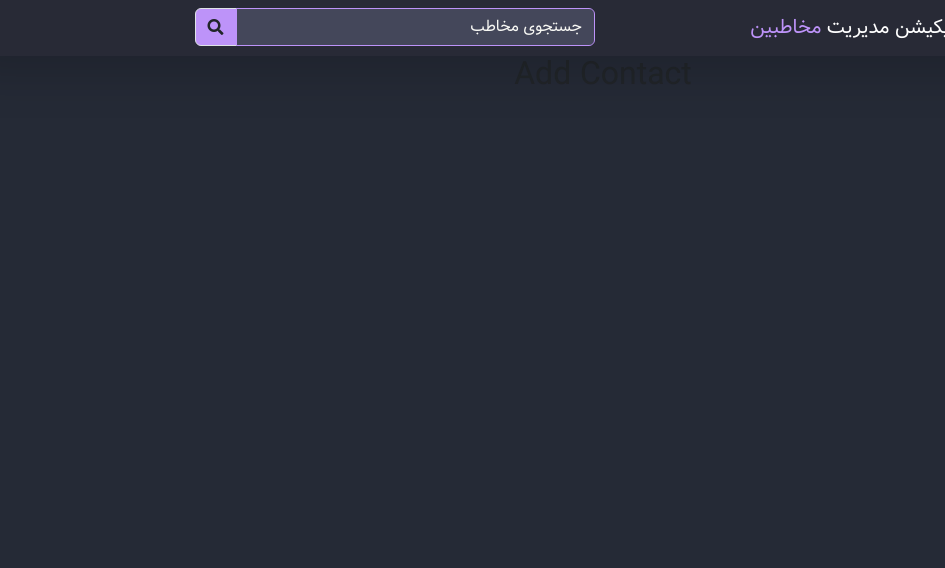
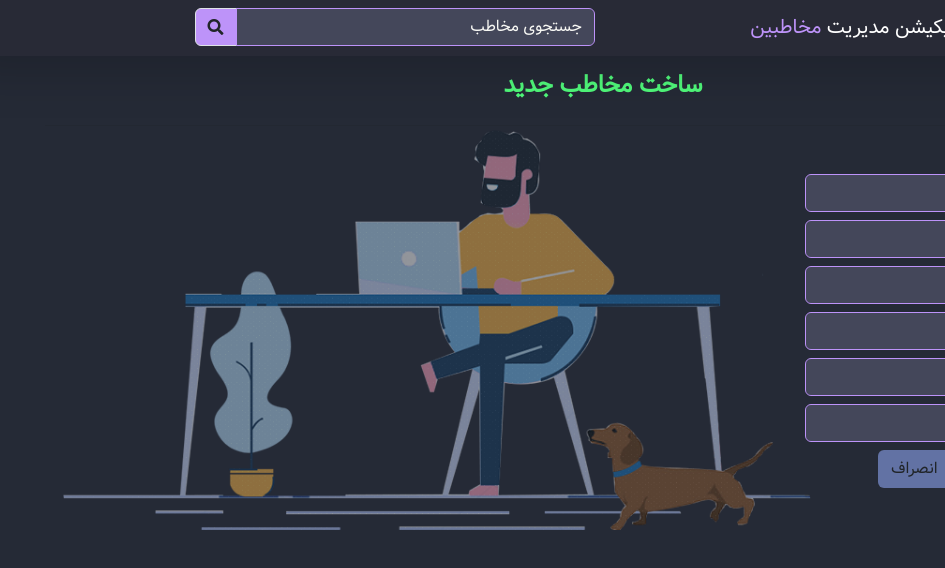
Before and after one commit to AmirrMahmoudi/contact-manager-app, a React (Vite) app: page /contacts/add in a window 1280 px wide. Shown: the top 568 px of the page, without its empty margins (335-1280 px from the left). Built offline with nearby package versions, Linux system fonts and the light colour scheme; data requests are answered from the project's data file.

Commit message:
implementation addContact.jsx

```diff
--- a/server/db.json
+++ b/server/db.json
@@ -26,6 +26,15 @@
       "job": "badan saz",
       "group": "3",
       "id": 3
+    },
+    {
+      "fullname": "iman madeny",
+      "photo": "https://toplearn.com/img/user/teachers/2402cc6d-1d17-6a22-e6cc-39e3248f13a4_%D8%A7%DB%8C%D9%85%D8%A7%D9%86_%D9%85%D8%AF%D8%A7%D8%A6%D9%86%DB%8C9.jpg",
+      "mobile": "0912777445598",
+      "email": "iman@madaeny.com",
+      "job": "fullstack developer",
+      "group": "1",
+      "id": 4
     }
   ],
   "groups": [
--- a/src/ContactManagerApp.jsx
+++ b/src/ContactManagerApp.jsx
@@ -1,6 +1,6 @@
 import { useEffect, useState } from "react";
-import { Navigate, Route, Routes } from "react-router-dom";
-import axios from "axios";
+import { Navigate, Route, Routes, useNavigate } from "react-router-dom";
+// import axios from "axios";
 import {
   AddContact,
   Contacts,
@@ -8,13 +8,27 @@ import {
   Navbar,
   ViewContact,
 } from "./components";
-import { getAllContacts, getAllGroups } from "./services/contactService";
+import {
+  createContact,
+  getAllContacts,
+  getAllGroups,
+} from "./services/contactService";
 import "./App.css";
 
 const ContactManagerApp = () => {
   const [loading, setLoading] = useState(false);
   const [getContacts, setContacts] = useState([]);
-  const [, setGroups] = useState([]);
+  const [getGroups, setGroups] = useState([]);
+  const [getContact, setContact] = useState({
+    fullname: "",
+    photo: "",
+    mobile: "",
+    email: "",
+    job: "",
+    group: "",
+  });
+
+  const navigate = useNavigate();
 
   useEffect(() => {
     const fetchData = async () => {
@@ -37,6 +51,24 @@ const ContactManagerApp = () => {
     fetchData();
   }, []);
 
+  const createContactForm = async (event) => {
+    event.preventDefault();
+    try {
+      const { status } = await createContact(getContact);
+
+      if (status === 201) {
+        setContact({});
+        navigate("/contacts");
+      }
+    } catch (err) {
+      console.log(err.message());
+    }
+  };
+
+  const setContactInfo = (event) => {
+    setContact({ ...getContact, [event.target.name]: event.target.value });
+  };
+
   return (
     <div className="App">
       <Navbar />
@@ -47,7 +79,18 @@ const ContactManagerApp = () => {
           path="/contacts"
           element={<Contacts contacts={getContacts} loading={loading} />}
         />
-        <Route path="/contacts/add" element={<AddContact />} />
+        <Route
+          path="/contacts/add"
+          element={
+            <AddContact
+              loading={loading}
+              setContactInfo={setContactInfo}
+              contact={getContact}
+              groups={getGroups}
+              createContactForm={createContactForm}
+            />
+          }
+        />
         <Route path="/contacts/:contactId" element={<ViewContact />} />
         <Route path="/contacts/edit/:contactId" element={<EditContact />} />
       </Routes>
--- a/src/components/Contacts/AddContact.jsx
+++ b/src/components/Contacts/AddContact.jsx
@@ -1,8 +1,136 @@
-const AddContact = () => {
+/* eslint-disable react/prop-types */
+import { Link } from "react-router-dom";
+import { Spinner } from "react-bootstrap";
+import { COMMENT, GREEN, PURPLE } from "../../helpers/colors";
+
+import MAN_TAKING_NOTE from "@assets/man-taking-note.png";
+const AddContact = ({ loading, contact, setContactInfo, groups ,createContactForm}) => {
   return (
     <>
-      <h2>Add Contact</h2>
-      {/*  */}
+      {loading ? (
+        <Spinner />
+      ) : (
+        <section className="p-3">
+          <img
+            src={MAN_TAKING_NOTE}
+            alt="man taking note"
+            height="400px"
+            style={{
+              position: "absolute",
+              zIndex: "-1",
+              top: "130px",
+              left: "100px",
+              opacity: "50%",
+            }}
+          />
+          <div className="container">
+            <div className="row">
+              <div className="col">
+                <p className="h4 fw-bold text-center" style={{ color: GREEN }}>
+                  ساخت مخاطب جدید
+                </p>
+              </div>
+            </div>
+            <hr style={{ backgroundColor: GREEN }} />
+            <div className="row mt-5">
+              <div className="col-md-4">
+                <form onSubmit={createContactForm}>
+                  <div className="mb-2">
+                    <input
+                      type="text"
+                      name="fullname"
+                      value={contact.fullname}
+                      onChange={setContactInfo}
+                      className="form-control"
+                      placeholder="نام و نام خانوادگی"
+                      required={true}
+                    />
+                  </div>
+
+                  <div className="mb-2">
+                    <input
+                      type="text"
+                      name="photo"
+                      value={contact.photo}
+                      onChange={setContactInfo}
+                      className="form-control"
+                      placeholder="آدرس تصویر"
+                      required={true}
+                    />
+                  </div>
+                  <div className="mb-2">
+                    <input
+                      type="number"
+                      name="mobile"
+                      value={contact.mobile}
+                      onChange={setContactInfo}
+                      className="form-control"
+                      placeholder="شماره موبایل"
+                      required={true}
+                    />
+                  </div>
+                  <div className="mb-2">
+                    <input
+                      type="email"
+                      name="email"
+                      value={contact.email}
+                      onChange={setContactInfo}
+                      className="form-control"
+                      placeholder="آدرس ایمیل"
+                      required={true}
+                    />
+                  </div>
+                  <div className="mb-2">
+                    <input
+                      type="text"
+                      name="job"
+                      value={contact.job}
+                      onChange={setContactInfo}
+                      className="form-control"
+                      placeholder="شغل"
+                      required={true}
+                    />
+                  </div>
+                  <div className="mb-2">
+                    <select
+                      name="group"
+                      value={contact.group}
+                      onChange={setContactInfo}
+                      required={true}
+                      className="form-control"
+                    >
+                      <option value="">انتخاب گروه</option>
+
+                      {groups.length > 0 &&
+                        groups.map((group) => (
+                          <option key={group.id} value={group.id}>
+                            {group.name}
+                          </option>
+                        ))}
+                    </select>
+                  </div>
+                  <div className="mx-2">
+                    <button
+                      type="submit"
+                      className="btn mx-2"
+                      style={{ backgroundColor: PURPLE }}
+                    >
+                      ساخت مخاطب
+                    </button>
+                    <Link
+                      to={"/contacts"}
+                      className="btn mx-2"
+                      style={{ backgroundColor: COMMENT }}
+                    >
+                      انصراف
+                    </Link>
+                  </div>
+                </form>
+              </div>
+            </div>
+          </div>
+        </section>
+      )}
     </>
   );
 };
--- a/src/components/Contacts/Contacts.jsx
+++ b/src/components/Contacts/Contacts.jsx
@@ -2,6 +2,7 @@
 import { CURRENTLINE, ORANGE, PINK } from "../../helpers/colors";
 import NotFound from "@assets/no-found.gif";
 import { Contact, Spinner } from "../";
+import { Link } from "react-router-dom";
 const Contacts = ({ contacts, loading }) => {
   return (
     <>
@@ -10,10 +11,14 @@ const Contacts = ({ contacts, loading }) => {
           <div className="row">
             <div className="col">
               <p className="h3">
-                <button className="btn mx-2" style={{ backgroundColor: PINK }}>
+                <Link
+                  to={"/contacts/add"}
+                  className="btn mx-2"
+                  style={{ backgroundColor: PINK }}
+                >
                   ساخت مخاطب جدید
                   <i className="fa fa-plus-circle mx-2"></i>
-                </button>
+                </Link>
               </p>
             </div>
           </div>
```
Lines whose indentation alone changed are shown as unchanged.
